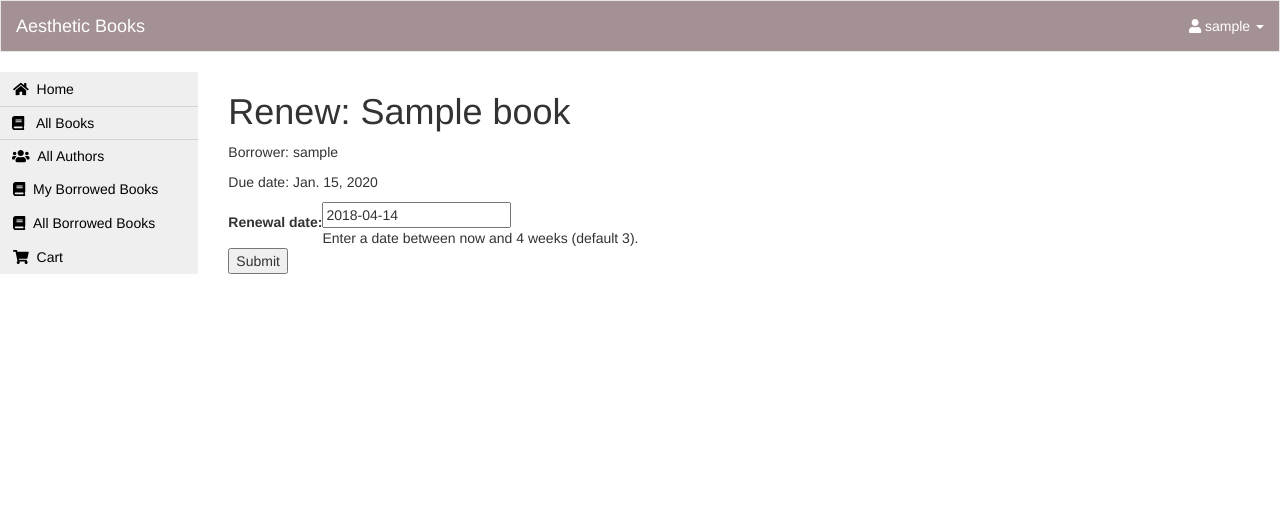
After one commit to SamirKalouf/aesthetic-memes, a Django app: page /ecommerce/book/00000000-0000-0000-0000-000000000001/renew/ in a window 1280 px wide. The commit adds this page. Shown: the top 514 px of the page. Run offline with Django 3.2, Linux system fonts and the light colour scheme; a user stored in the database is signed in; tables that the repository leaves empty hold one stand-in row (values such as "Sample post"); some libraries are stand-ins or nearby versions.

Commit message:
users can now borrow books through the website

```diff
--- /dev/null
+++ b/aesthetic_memes/ecommerce/forms.py
@@ -0,0 +1,22 @@
+from django import forms
+
+from django.core.exceptions import ValidationError
+from django.utils.translation import ugettext_lazy as _
+import datetime #for checking renewal date range.
+
+class RenewBookForm(forms.Form):
+    renewal_date = forms.DateField(help_text="Enter a date between now and 4 weeks (default 3).")
+
+    def clean_renewal_date(self):
+        data = self.cleaned_data['renewal_date']
+
+        #Check date is not in past.
+        if data < datetime.date.today():
+            raise ValidationError(_('Invalid date - renewal in past'))
+
+        #Check date is in range librarian allowed to change (+4 weeks).
+        if data > datetime.date.today() + datetime.timedelta(weeks=4):
+            raise ValidationError(_('Invalid date - renewal more than 4 weeks ahead'))
+
+        # Remember to always return the cleaned data.
+        return data
--- a/aesthetic_memes/ecommerce/models.py
+++ b/aesthetic_memes/ecommerce/models.py
@@ -140,3 +140,6 @@ class Cart(models.Model):
     """
 
     owner = models.ForeignKey(Profile, on_delete=models.SET_NULL, null=True)
+
+    def __str__(self):
+        return self.owner.user.username
--- a/aesthetic_memes/ecommerce/templates/base_generic.html
+++ b/aesthetic_memes/ecommerce/templates/base_generic.html
@@ -73,6 +73,15 @@
         <span class="pull-left">
           <i class="fas fa-book paddingRight10px"></i>&nbsp;&nbsp;My Borrowed Books
         </span>
+      </a>
+
+      {% if perms.can_add_book %}
+        <a id="sideNav" href="{% url 'all-borrowed' %}"><button type="button" id="sideButton" class="btn btn-secondary fontSize18px">
+          <span class="pull-left">
+            <i class="fas fa-book paddingRight10px"></i>&nbsp;&nbsp;All Borrowed Books
+          </span>
+        </a>
+      {% endif %}
 
       <a id="sideNav" href="{% url 'cart' %}"><button type="button" id="sideButton" class="btn btn-secondary fontSize18px">
         <span class="pull-left">
--- a/aesthetic_memes/ecommerce/templates/ecommerce/book_detail.html
+++ b/aesthetic_memes/ecommerce/templates/ecommerce/book_detail.html
@@ -23,6 +23,7 @@
         <div class="col-sm-6">
             {% if copy.status == 'a' %}
 				<a href="#" class="btn btn-success pull-right" role="button">Purchase Book</a>
+                <a href="{% url 'add_to_cart' copy.id %}" class="btn btn-warning pull-right" style="margin-right:15px;" role="button">Borrow Book</a>
 			{% endif %}
 
             <p class="text-muted"><strong>Id:</strong> {{copy.id}}</p>
--- /dev/null
+++ b/aesthetic_memes/ecommerce/templates/ecommerce/book_renew_librarian.html
@@ -0,0 +1,16 @@
+{% extends "base_generic.html" %}
+{% block content %}
+
+    <h1>Renew: {{bookinst.book.title}}</h1>
+    <p>Borrower: {{bookinst.borrower}}</p>
+    <p{% if bookinst.is_overdue %} class="text-danger"{% endif %}>Due date: {{bookinst.due_back}}</p>
+
+    <form action="" method="post">
+        {% csrf_token %}
+        <table>
+        {{ form }}
+        </table>
+        <input type="submit" value="Submit" />
+    </form>
+
+{% endblock %}
--- a/aesthetic_memes/ecommerce/urls.py
+++ b/aesthetic_memes/ecommerce/urls.py
@@ -36,4 +36,13 @@ urlpatterns += [
 # books on loan to user
 urlpatterns += [
     path('mybooks/', views.LoanedBooksByUserListView.as_view(), name='my-borrowed'),
+	path(r'borrowed/', views.LoanedBooksAllListView.as_view(), name='all-borrowed'),
 ]
+
+urlpatterns += [
+    path('book/<uuid:pk>/renew/', views.renew_book_librarian, name='renew-book-librarian'),
+]
+
+urlpatterns += [
+    path('book/<uuid:book_id>/add', views.add_to_cart, name='add_to_cart'),
+]
--- a/aesthetic_memes/ecommerce/views.py
+++ b/aesthetic_memes/ecommerce/views.py
@@ -8,7 +8,22 @@ from django.urls import reverse_lazy
 from .models import Author
 from django.views.generic import TemplateView
 from django.shortcuts import get_object_or_404
+
 from django.contrib.auth.mixins import LoginRequiredMixin
+from django.contrib.auth.decorators import permission_required
+from django.contrib.auth.mixins import PermissionRequiredMixin
+from django.contrib.auth.decorators import login_required
+
+from django.shortcuts import get_object_or_404
+from django.http import HttpResponseRedirect
+from django.urls import reverse
+import datetime
+
+from .forms import RenewBookForm
+
+from django.views.generic.edit import CreateView, UpdateView, DeleteView
+from django.urls import reverse_lazy
+from .models import Author
 
 # Create your views here.
 
@@ -49,30 +64,38 @@ class AuthorListView(generic.ListView):
 class AuthorDetailView(generic.DetailView):
     model = Author
 
-class AuthorCreate(CreateView):
-    model = Author
-    fields = '__all__'
-    initial={'date_of_death':'05/01/2018',}
+class AuthorCreate(PermissionRequiredMixin, CreateView):
+	current_date = datetime.datetime.now()
+	current_date_formatted = current_date.strftime('%m/%d/%Y')
+	model = Author
+	fields = '__all__'
+	initial={'date_of_death':current_date_formatted,}
+	permission_required = 'ecommerce.can_add_author'
 
-class AuthorUpdate(UpdateView):
-    model = Author
-    fields = ['first_name','last_name','date_of_birth','date_of_death']
+class AuthorUpdate(PermissionRequiredMixin, UpdateView):
+	model = Author
+	fields = ['first_name','last_name','date_of_birth','date_of_death']
+	permission_required = 'ecommerce.can_change_author'
 
-class AuthorDelete(DeleteView):
-    model = Author
-    success_url = reverse_lazy('authors')
+class AuthorDelete(PermissionRequiredMixin, DeleteView):
+	model = Author
+	success_url = reverse_lazy('authors')
+	permission_required = 'ecommerce.can_delete_author'
 
-class BookCreate(CreateView):
-    model = Book
-    fields = '__all__'
+class BookCreate(PermissionRequiredMixin, CreateView):
+	model = Book
+	fields = '__all__'
+	permission_required = 'ecommerce.can_add_book'
 
-class BookUpdate(UpdateView):
-    model = Book
-    fields = '__all__'
+class BookUpdate(PermissionRequiredMixin, UpdateView):
+	model = Book
+	fields = '__all__'
+	permission_required = 'ecommerce.can_change_book'
 
-class BookDelete(DeleteView):
-    model = Book
-    success_url = reverse_lazy('books')
+class BookDelete(PermissionRequiredMixin, DeleteView):
+	model = Book
+	success_url = reverse_lazy('books')
+	permission_required = 'ecommerce.can_delete_book'
 
 class BookPurchase(TemplateView):
 	template_name = "book_page.html"
@@ -104,3 +127,60 @@ class LoanedBooksByUserListView(LoginRequiredMixin,generic.ListView):
 
     def get_queryset(self):
         return BookInstance.objects.filter(borrower=self.request.user).filter(status__exact='o').order_by('due_back')
+
+class LoanedBooksAllListView(PermissionRequiredMixin,generic.ListView):
+    """
+    Generic class-based view listing all books on loan. Only visible to users with can_mark_returned permission.
+    """
+    model = BookInstance
+    permission_required = 'ecommerce.can_mark_returned'
+    template_name ='ecommerce/bookinstance_list_borrowed_all.html'
+    paginate_by = 10
+
+    def get_queryset(self):
+        return BookInstance.objects.filter(status__exact='o').order_by('due_back')
+
+@permission_required('ecommerce.can_mark_returned')
+def renew_book_librarian(request, pk):
+    """
+    View function for renewing a specific BookInstance by librarian
+    """
+    book_inst=get_object_or_404(BookInstance, pk = pk)
+
+    # If this is a POST request then process the Form data
+    if request.method == 'POST':
+
+        # Create a form instance and populate it with data from the request (binding):
+        form = RenewBookForm(request.POST)
+
+        # Check if the form is valid:
+        if form.is_valid():
+            # process the data in form.cleaned_data as required (here we just write it to the model due_back field)
+            book_inst.due_back = form.cleaned_data['renewal_date']
+            book_inst.save()
+
+            # redirect to a new URL:
+            return HttpResponseRedirect(reverse('all-borrowed') )
+
+    # If this is a GET (or any other method) create the default form.
+    else:
+        proposed_renewal_date = datetime.date.today() + datetime.timedelta(weeks=3)
+        form = RenewBookForm(initial={'renewal_date': proposed_renewal_date,})
+
+    return render(request, 'ecommerce/book_renew_librarian.html', {'form': form, 'bookinst':book_inst})
+
+@login_required
+def add_to_cart(request, book_id):
+    book_instance = get_object_or_404(BookInstance, pk=book_id)
+    book_instance.status = 'o'
+
+    # set due date 3 weeks from borrow date
+    current_time = datetime.datetime.now()
+    three_week_offset = datetime.timedelta(days=21)
+    due_date = current_time + three_week_offset
+
+    book_instance.due_back = due_date
+    book_instance.borrower = request.user
+    book_instance.save()
+
+    return HttpResponseRedirect(reverse('my-borrowed'))
```
Also changed, not shown: aesthetic_memes/ecommerce/templates/ecommerce/bookinstance_list_borrowed_all.html (added, +21 -0 lines).
